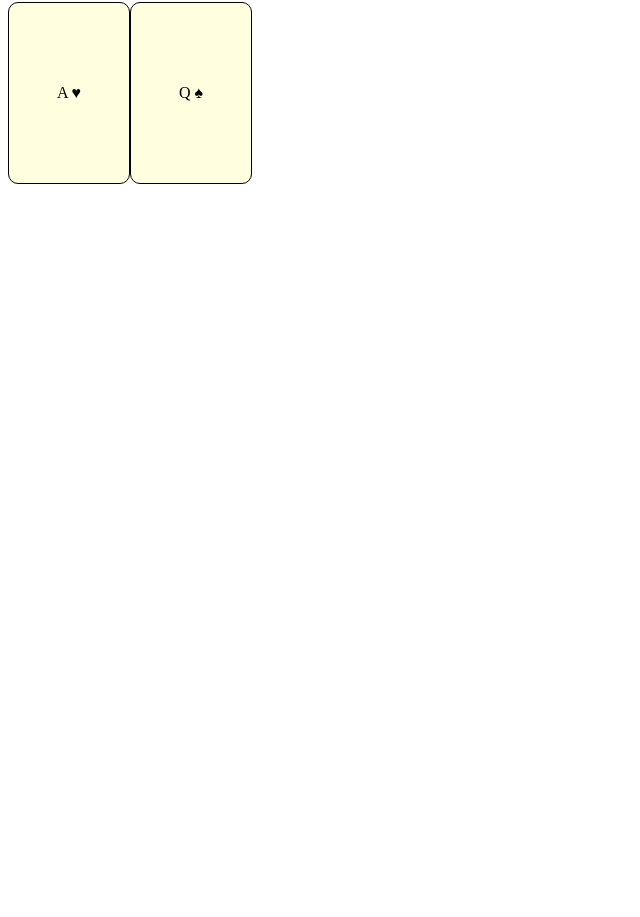
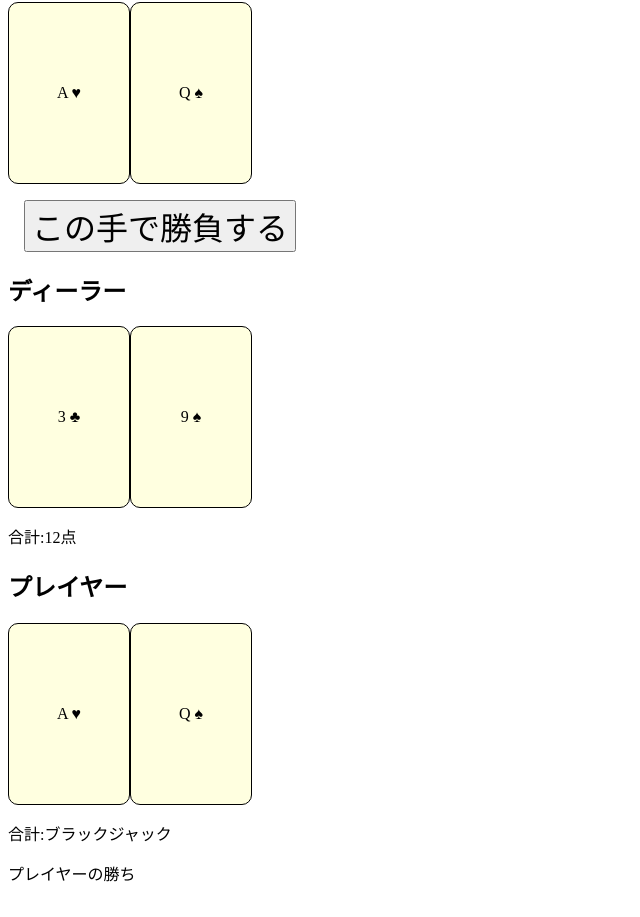
Before and after one commit to AaronMaywood/blackjack, a Vue app: page / in a window 1280 px wide. Shown: the part 399-1316 px from the top of the page, without its empty margins (0-640 px from the left). Before the commit the page ends 800 px from the top, so only its background shows below. Built offline with nearby package versions, Linux system fonts and the light colour scheme.

Commit message:
判定画面を作った

```diff
--- a/src/App.vue
+++ b/src/App.vue
@@ -1,5 +1,5 @@
 <script setup>
-import { ref } from 'vue'
+import { ref, computed } from 'vue'
 import Card from './components/Card.vue'
 
 // デッキ（トランプの束）の作成
@@ -33,18 +33,121 @@ function hit(){
 
 const dealerCards = ref([])
 const playerCards = ref([])
+
+// ディーラーとプレイヤーに２枚づつカードを配り、ゲームの初期状態を作る
 dealerCards.value.push(hit())
 dealerCards.value.push(hit())
 playerCards.value.push(hit())
 playerCards.value.push(hit())
+
+// 手札の点数を計算
+function score(cards, isLower = false){
+	if(cards.length===0) return 0
+	let aces = 0
+	let score = 0
+	for(let i=0;i<cards.length;i++){
+		switch(cards[i].rank) {
+			case 1:
+				aces++
+				score+=1	// 現段階ではaceは1とみなす
+				break;
+			case 11:
+			case 12:
+			case 13:
+				score+=10	// 絵札は+10
+				break;
+			default:
+				score+=cards[i].rank
+				break;
+		}
+	}
+	if(isLower) return score	// ace をすべて1とみなした場合の数を返す
+	// 21を超えない範囲でace を1→11とする(21まではOK)
+	for(let i=0; i<aces; i++){
+		if(score + 10 <= 21){
+			score += 10
+		}
+	}
+
+	return score
+}
+
+function printScore(score){
+	if(score < 21){
+		return score + '点'
+	}else if(score === 21){
+		return 'ブラックジャック'
+	}else{
+		return 'バスト'
+	}
+}
+
+const dealerScore =	computed(() => score(dealerCards.value))
+const playerScore = computed(() => score(playerCards.value))
+const dealerScorePrint = computed(() => printScore(dealerScore.value))
+const playerScorePrint = computed(() => printScore(playerScore.value))
+const judge = computed(() => {
+	// プレイヤーもディーラーも両方バスト
+	if( playerScore.value > 21 && dealerScore.value > 21 ){
+		return '引き分け'
+	}
+	// 親がバスト
+	else if(dealerScore.value > 21){
+		return 'プレイヤーの勝ち'
+	}
+	// プレイヤーがバスト
+	else if(playerScore.value > 21){
+		return 'ディーラーの勝ち'
+	}
+	// 両者ともバストしていない
+	else if( playerScore.value === dealerScore.value ){
+		return '引き分け'
+	}else if( playerScore.value > dealerScore.value ){
+		return 'プレイヤーの勝ち'
+	}else{
+		return 'ディーラーの勝ち'
+	}
+})
+
+
+function stand(){
+// TODO
+}
+
+// 親は17以上になるまでカードを引き続ける
+function dealerAction(){
+	// ace を含む場合には、それを11とするか、1のままにするかという場合に分かれる
+	// すべてのaceを１と数えた場合の最小評価値と、aceを11と解釈した場合に21になるかの最大評価値の２つを使用
+	//		最大値が21ちょうどの場合には止める
+	//		最小値が17以上の場合にもやめる
+	//		それ以外は引く
+	while(value(dealerCards, true) < 17){
+		if(value(dealerCards) === 21){
+			console.log('（親：21になったので引くのをやめます）')
+			break;
+		}else{
+			console.log('（親：次のカードを引きます）')
+			dealerCards.push(hit())
+		}
+	}
+}
+
 </script>
 
 <template>
 	<h1>ブラックジャック</h1>
+	<!-- ゲームのプレイ中の画面 -->
+	<div id="play">
 		<section>
 			<h2>ディーラー</h2>
 			<div class="cards">
-			<Card v-for="card in dealerCards" :suit="card.suit" :rank="card.rank" :isOpen="true"></Card>
+				<!-- 二枚目のみ非表示 -->
+				<Card v-for="(card,index) in dealerCards"
+					:suit="card.suit"
+					:rank="card.rank"
+					:isOpen="index === 1 ? false : true"
+				>
+				</Card>
 			</div>
 		</section>
 		<section>
@@ -52,7 +155,42 @@ playerCards.value.push(hit())
 			<div class="cards">
 				<Card v-for="card in playerCards" :suit="card.suit" :rank="card.rank" :isOpen="true"></Card>
 			</div>
+			<div class="functions">
+				<!--
+				<button type="button" @click="hit">追加する</button>
+				-->
+				<button type="button" @click="stand">この手で勝負する</button>
+			</div>
 		</section>
+	</div>
+	<!-- ゲーム終了し、判定画面 -->
+	<div id="judge">
+		<section>
+			<h2>ディーラー</h2>
+			<div class="cards">
+				<Card v-for="(card,index) in dealerCards"
+					:suit="card.suit"
+					:rank="card.rank"
+					:isOpen="true"
+				>
+				</Card>
+			</div>
+			<p>合計:{{dealerScorePrint}}</p>
+		</section>
+		<section>
+			<h2>プレイヤー</h2>
+			<div class="cards">
+				<Card v-for="card in playerCards" :suit="card.suit" :rank="card.rank" :isOpen="true"></Card>
+			</div>
+			<p>合計:{{playerScorePrint}}</p>
+		</section>
+		<p>{{judge}}</p>
+		<div class="functions">
+			<!--
+			<button type="button" @click="restart">もう一度プレイする</button>
+			-->
+		</div>
+	</div>
 </template>
 
 <style scoped>
@@ -60,4 +198,14 @@ playerCards.value.push(hit())
 	display: flex;
 	flex-wrap: wrap;
 }
+
+.functions {
+	margin: 1rem;
+	display: flex;
+	gap: 1rem;
+}
+
+button {
+	font-size: 2rem;
+}
 </style>
```
Also changed, not shown: 1 other file (tests, documents, lock files or other folders). Lines whose indentation alone changed are shown as unchanged.
